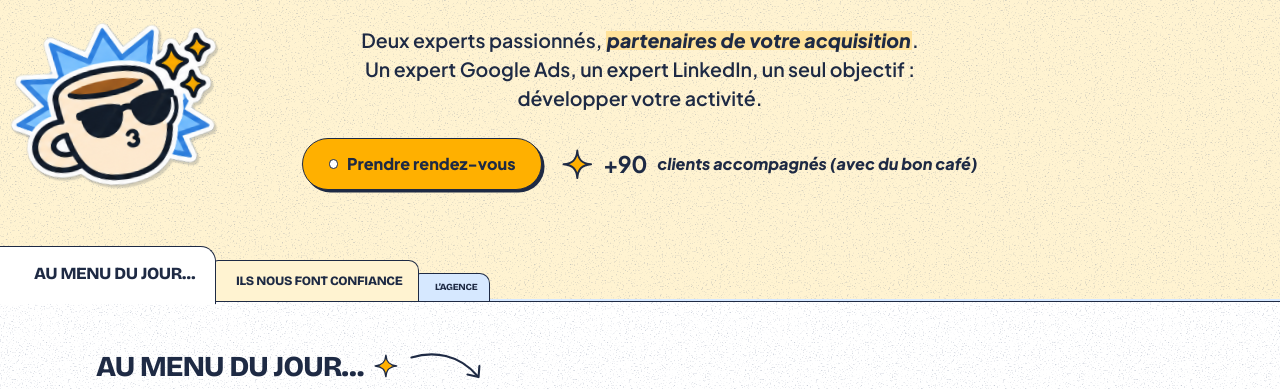
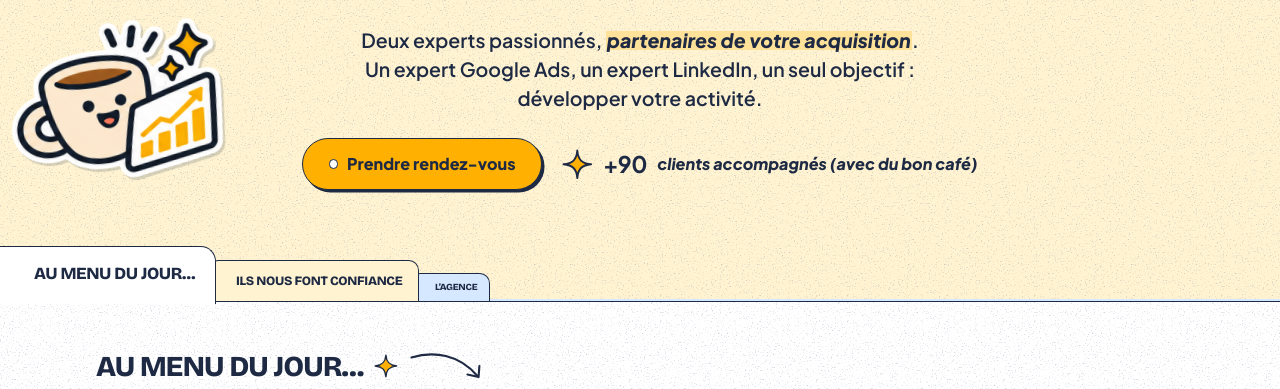
Before and after one commit to keliankortado/Kortado, a plain HTML site: page index.html in a window 1280 px wide. Shown: the part 364-753 px from the top of the page. Drawn offline with nearby package versions, Linux system fonts and the light colour scheme.

Commit message:
Accueil : sticker 27 (graphique étoilé) dans le header, comme la Maquette VF
Co-Authored-By: Claude Opus 5.5 <noreply@anthropic.com>
Claude-Session: https://claude.ai/code/session_01SePwWKeWHkiGDn2oLcUref

```diff
--- a/index.html
+++ b/index.html
@@ -383,7 +383,7 @@ section[aria-label="Kortado en chiffres"]{display:none !important}
 
 <div class="frame" style="padding: 64px 40px 128px">
 <div style="display: flex; flex-direction: column; gap: 22px; align-items: center; text-align: center; position: relative">
-<img class="sticker-img bob" src="/images/sticker-accueil.png" alt="" style="left: 114px; width: 162px; --r: -6deg; position: absolute; top: 349px; height: 173px; object-fit: cover; object-position: 0% 50%">
+<img class="sticker-img bob" src="/images/sticker-graphique-etoile.png" alt="" style="left: 114px; width: 162px; --r: -6deg; position: absolute; top: 349px; height: 173px; object-fit: cover; object-position: 0% 50%">
 
 <span class="hand p1" style="display: inline-flex; align-items: center; gap: 8px"><span>Made In Lyon</span> <svg width="26" height="24" viewBox="0 0 24 22" aria-label="aimer"><path d="M12 21 C5 15 1 11 1 6.5 C1 3.5 3.5 1 6.5 1 C8.6 1 10.6 2.2 12 4 C13.4 2.2 15.4 1 17.5 1 C20.5 1 23 3.5 23 6.5 C23 11 19 15 12 21 Z" fill="#FFB000" stroke="#1E2A44" stroke-width="1.8"></path></svg></span>
 <h1 id="hero-h" class="tt p2">L’agence&nbsp;<span class="tchip" style="background: rgb(255, 255, 255); transform: rotate(-2deg)">Google Ads &amp; LinkedIn</span> qui accélère votre <span class="hlw">croissance</span></h1>
@@ -711,7 +711,7 @@ section[aria-label="Kortado en chiffres"]{display:none !important}
 
 <div class="frame" style="padding: 64px 40px 128px">
 <div style="display: flex; flex-direction: column; gap: 22px; align-items: center; text-align: center; position: relative">
-<img class="sticker-img bob" src="/images/sticker-accueil.png" alt="" style="left: 114px; width: 162px; --r: -6deg; position: absolute; top: 349px; height: 173px; object-fit: cover; object-position: 0% 50%">
+<img class="sticker-img bob" src="/images/sticker-graphique-etoile.png" alt="" style="left: 114px; width: 162px; --r: -6deg; position: absolute; top: 349px; height: 173px; object-fit: cover; object-position: 0% 50%">
 
 <span class="hand p1" style="display: inline-flex; align-items: center; gap: 8px"><span>Made In Lyon</span> <svg width="26" height="24" viewBox="0 0 24 22" aria-label="aimer"><path d="M12 21 C5 15 1 11 1 6.5 C1 3.5 3.5 1 6.5 1 C8.6 1 10.6 2.2 12 4 C13.4 2.2 15.4 1 17.5 1 C20.5 1 23 3.5 23 6.5 C23 11 19 15 12 21 Z" fill="#FFB000" stroke="#1E2A44" stroke-width="1.8"></path></svg></span>
 <h1 id="hero-h" class="tt p2">L’agence&nbsp;<span class="tchip" style="background: rgb(255, 255, 255); transform: rotate(-2deg)">Google Ads &amp; LinkedIn</span> qui accélère votre <span class="hlw">croissance</span></h1>
```
Also changed, not shown: images/sticker-accueil.png (deleted), images/sticker-graphique-etoile.png (added).
